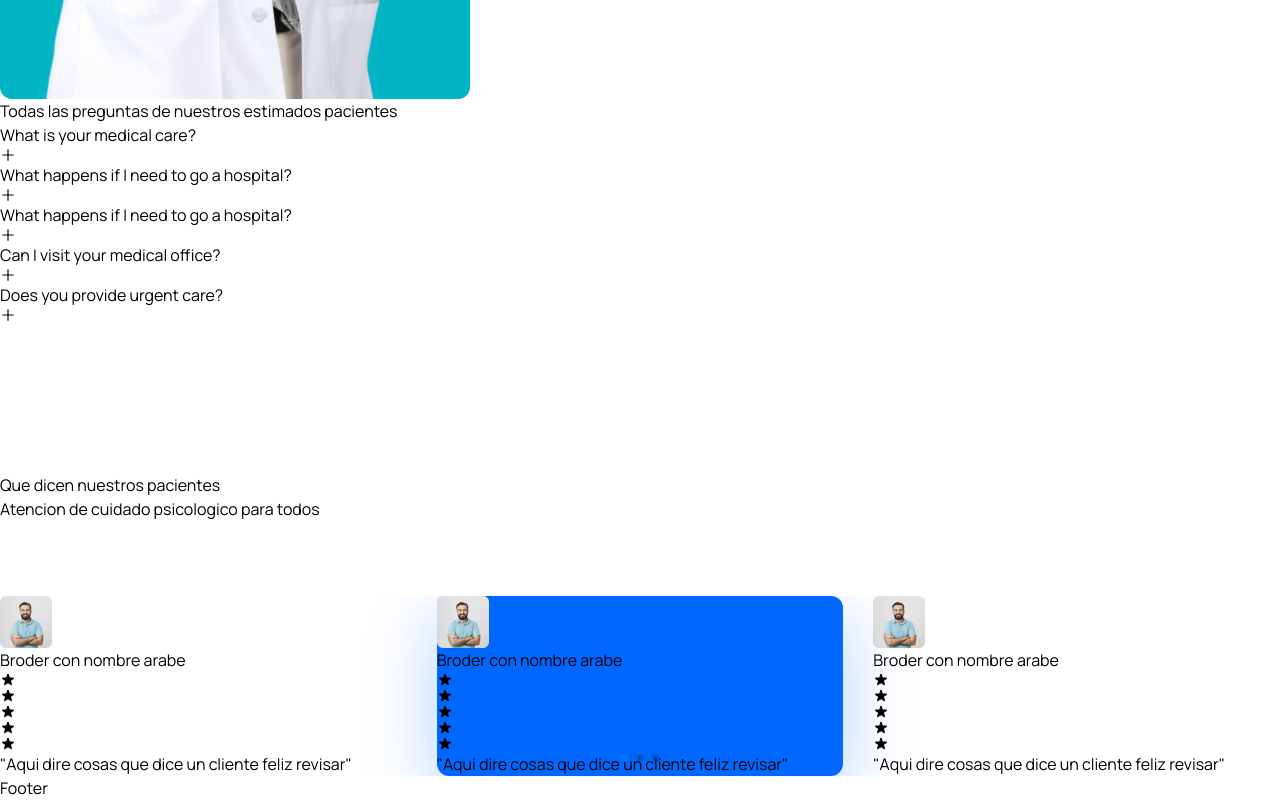
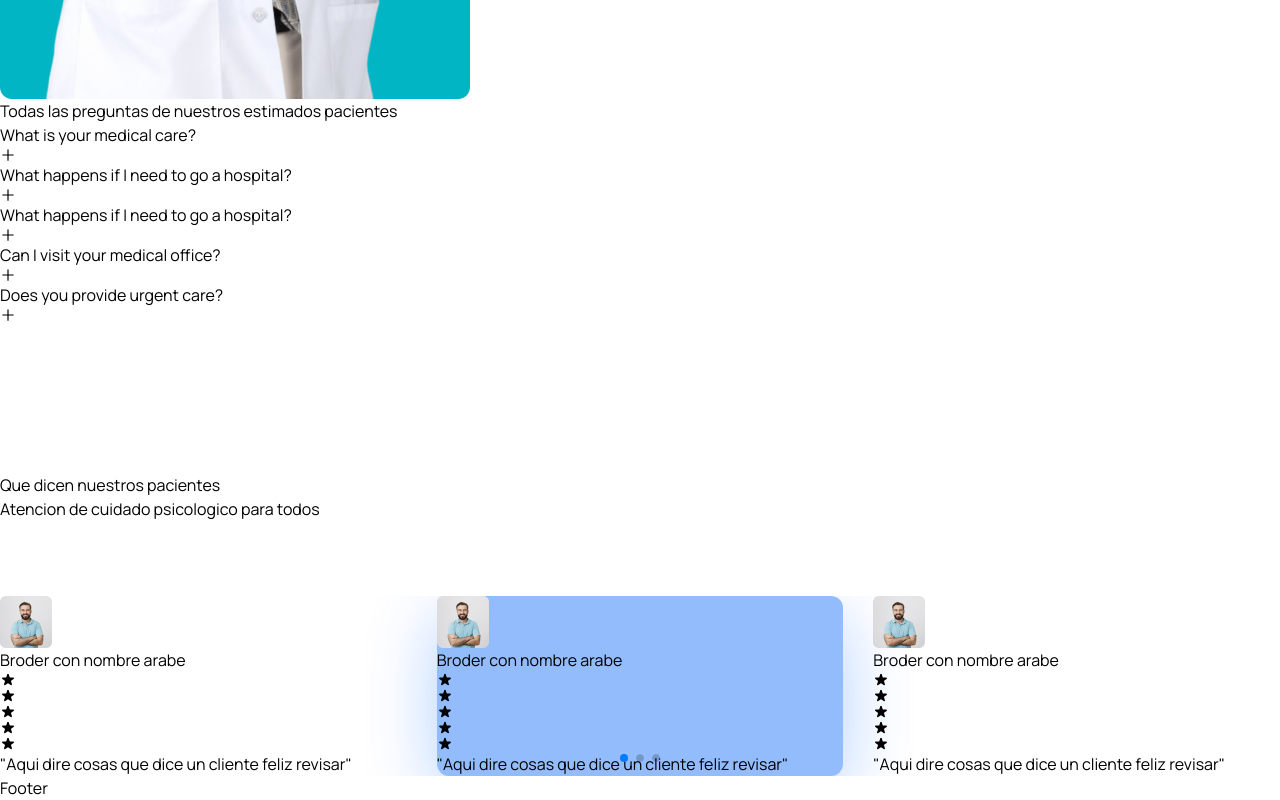
Before and after one commit to agt1984/atencionPsicologica, a React (Vite) app in the folder frontend/: page / in a window 1280 px wide. Shown: the part 7380-8180 px from the top of the page. Built offline with nearby package versions, Linux system fonts and the light colour scheme; the HTML template or start-up script is replaced by a standard one.

Commit message:
css testimoial modified

```diff
--- a/frontend/src/App.css
+++ b/frontend/src/App.css
@@ -28,7 +28,7 @@ body {
 }
 
 .swiper-slide.swiper-slide-next{
-  background: #0067ff;
+  background: #92bcfb;
   border-radius: 12px;
   box-shadow: 0px 20px 70px rgba(0, 103, 255, 0.3);
 }
```
